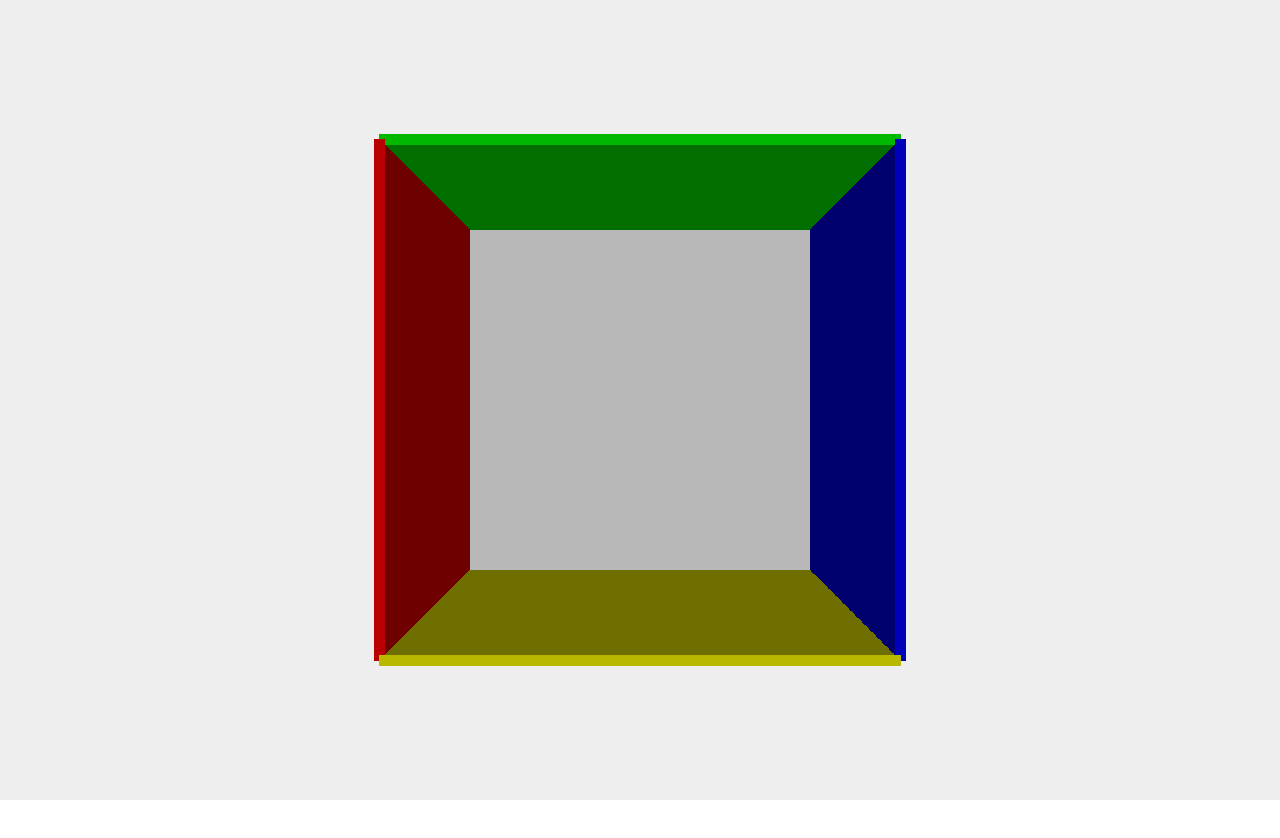
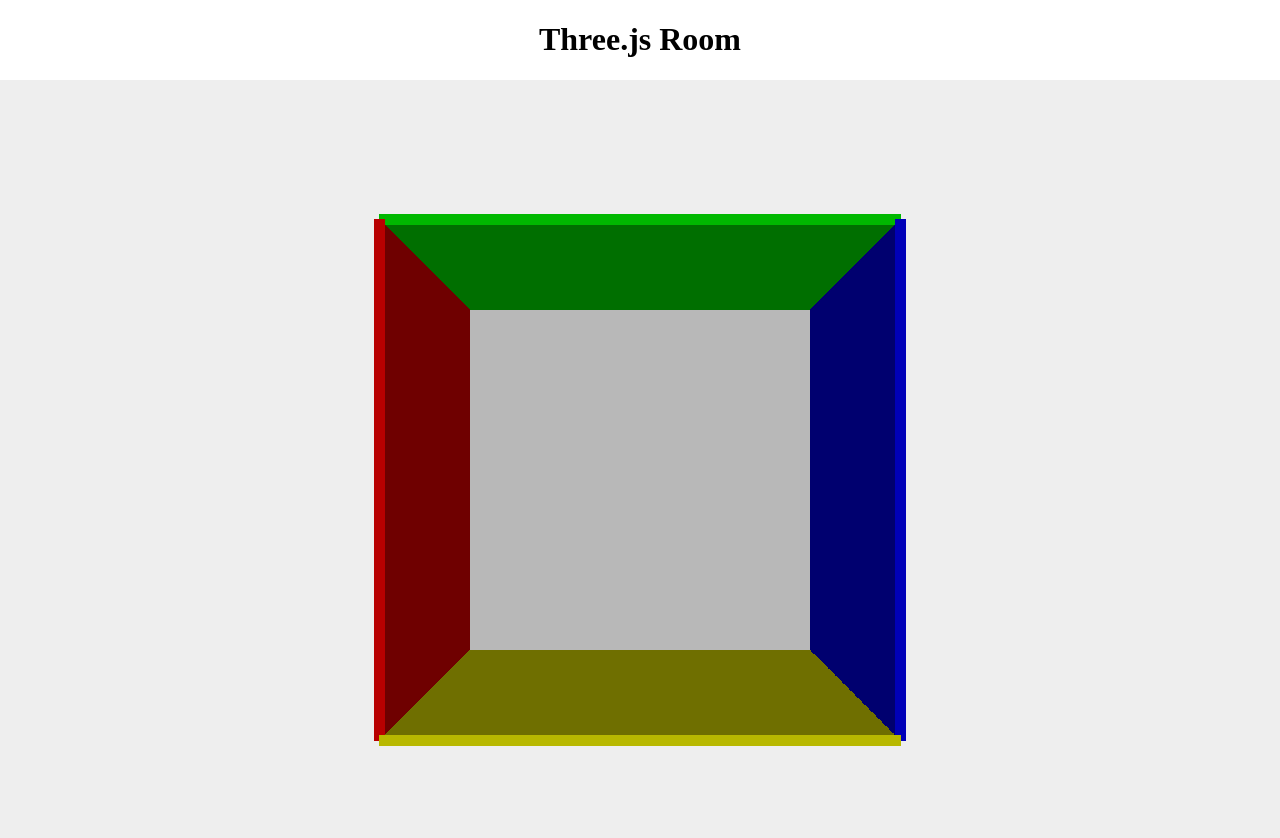
Before and after one commit to MuhammadImran7/Three-js-Room, a Vue app: page / in a window 1280 px wide. Shown: the top 838 px of the page. Before the commit the page ends 800 px from the top, so only its background shows below. Built offline with nearby package versions, Linux system fonts and the light colour scheme.

Commit message:
Heading added

```diff
--- a/src/App.vue
+++ b/src/App.vue
@@ -1,6 +1,6 @@
 <template>
   <div id="app">
-    <!-- <h1>Three.js Room</h1> -->
+    <h1>Three.js Room</h1>
     <!-- Use the ThreeScene component here -->
     <ThreeScene />
   </div>
```
